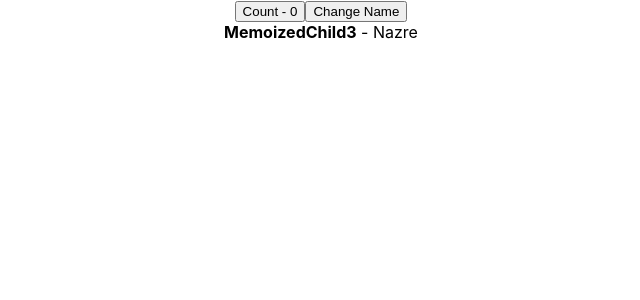
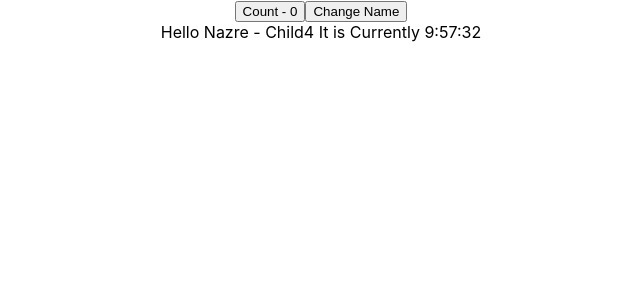
Before and after one commit to ChethanNazre/React-Render-Notes, a React (Create React App) app: page / in a window 1280 px wide. Shown: the top 300 px of the page, without its empty margins (319-959 px from the left). Built offline with nearby package versions, Linux system fonts and the light colour scheme.

Commit message:
Update IncorrectOpt

```diff
--- /dev/null
+++ b/src/Components/IncorrectOpt/Child4.js
@@ -0,0 +1,15 @@
+import React from 'react'
+
+export const Child4 = ({name}) => {
+    const date = new Date()
+    console.log('Child4 Render')
+  return (
+    <div>
+        Hello {name} - Child4
+        It is Currently {date.getHours()}:{date.getMinutes()}:{date.getSeconds()}
+    </div>
+  )
+}
+
+
+export const MemoizedChild4 = React.memo(Child4)
--- a/src/Components/IncorrectOpt/Parent3.js
+++ b/src/Components/IncorrectOpt/Parent3.js
@@ -1,5 +1,6 @@
 import React,{useState} from 'react'
 import { MemoizedChild3 } from './Child3'
+import { MemoizedChild4 } from './Child4'
 
 
 export const Parent3 = ({children}) => {
@@ -12,7 +13,9 @@ export const Parent3 = ({children}) => {
         <button onClick={()=> setCount(c => c+1)}>Count - {count} </button>
         <button onClick={()=> SetName('CPT BuzzKill')}>Change Name</button>
 
-<MemoizedChild3 name ={name}><strong>MemoizedChild3</strong></MemoizedChild3>
+        <MemoizedChild4 name ={name}/>
+
+{/* <MemoizedChild3 name ={name}><strong>MemoizedChild3</strong></MemoizedChild3> */}
     </div>
   )
 }
```
